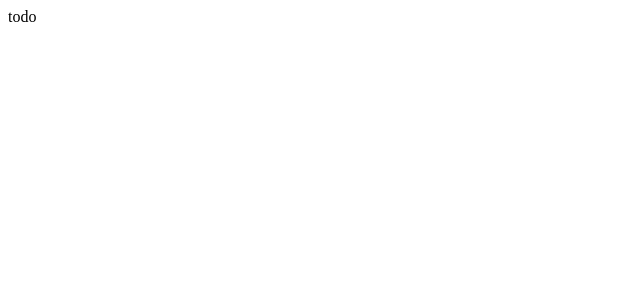
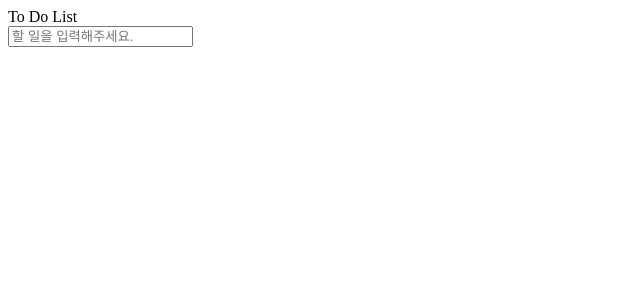
Before and after one commit to limbs722/todolist, a Next.js app: page / in a window 1280 px wide. Shown: the top 300 px of the page, without its empty margins (0-640 px from the left). Built offline with nearby package versions, Linux system fonts and the light colour scheme.

Commit message:
feat: 할 일 추가하기 기능
- 입력란에 타이핑 후 엔터키 입력했을 때 할 일 목록에 추가되도록 작업

```diff
--- /dev/null
+++ b/src/components/index.ts
@@ -0,0 +1,2 @@
+export { default as TodoUserListPage } from "./pages/TodoUserListPage";
+export { default as TodoItemCreator } from "./pages/TodoItemCreator";
--- /dev/null
+++ b/src/components/pages/TodoItemCreator.tsx
@@ -0,0 +1,56 @@
+"use client";
+import React, { useState } from "react";
+import { useSetRecoilState } from "recoil";
+import { todoListState } from "../../recoil/state";
+
+let id = 0;
+function getId() {
+    return id++;
+}
+
+const TodoItemCreator = () => {
+    const [inputValue, setInputValue] = useState("");
+    const setTodoList = useSetRecoilState(todoListState);
+
+    const addItem = (e: React.KeyboardEvent<HTMLInputElement>) => {
+        e.stopPropagation();
+        if (e.key === "Enter" && inputValue.length > 0) {
+            setTodoList((oldTodoList) => [
+                ...oldTodoList,
+                {
+                    id: getId(),
+                    text: inputValue,
+                    isComplete: false,
+                },
+            ]);
+        }
+    };
+
+    const onChange = (e: React.ChangeEvent<HTMLInputElement>) => {
+        const { value } = e.target;
+        if (value.length <= 20) {
+            setInputValue(value);
+        }
+    };
+
+    const onKeyUp = (e: React.KeyboardEvent<HTMLInputElement>) => {
+        if (e.key === "Enter") {
+            setInputValue("");
+        }
+    };
+
+    return (
+        <div>
+            <input
+                type="text"
+                value={inputValue}
+                placeholder="할 일을 입력해주세요."
+                onChange={(e) => onChange(e)}
+                onKeyDown={addItem}
+                onKeyUp={onKeyUp}
+            />
+        </div>
+    );
+};
+
+export default TodoItemCreator;
--- a/src/components/pages/TodoUserListPage.tsx
+++ b/src/components/pages/TodoUserListPage.tsx
@@ -1,17 +1,31 @@
 "use client";
 import React from "react";
+import { useRecoilValue } from "recoil";
 import styled from "@emotion/styled";
+import TodoItemCreator from "./TodoItemCreator";
+import { todoListState } from "../../recoil/state";
 
 const Container = styled.div``;
 
 interface Props {}
 
 const TodoUserListPage = ({}: Props) => {
-  return (
-    <Container>
-      <div>todo</div>
-    </Container>
-  );
+    const todoList = useRecoilValue(todoListState);
+
+    return (
+        <Container>
+            <div>To Do List</div>
+            <TodoItemCreator />
+            {todoList.map((item) => {
+                return (
+                    <div key={item.id}>
+                        <input type="checkbox" checked={item.isComplete} />
+                        <span>{item.text}</span>
+                    </div>
+                );
+            })}
+        </Container>
+    );
 };
 
 export default TodoUserListPage;
--- /dev/null
+++ b/src/recoil/state.ts
@@ -0,0 +1,12 @@
+import { atom } from "recoil";
+
+export interface TodoItem {
+    id: number;
+    text: string;
+    isComplete: boolean;
+}
+
+export const todoListState = atom<TodoItem[]>({
+    key: "todoListState",
+    default: [],
+});
```
